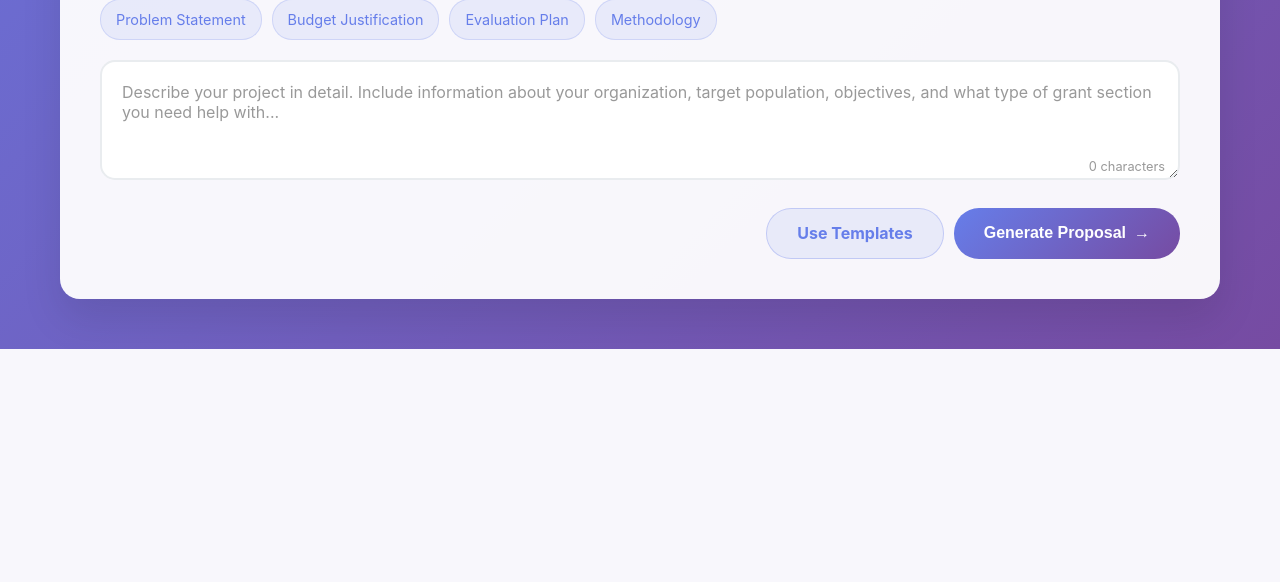
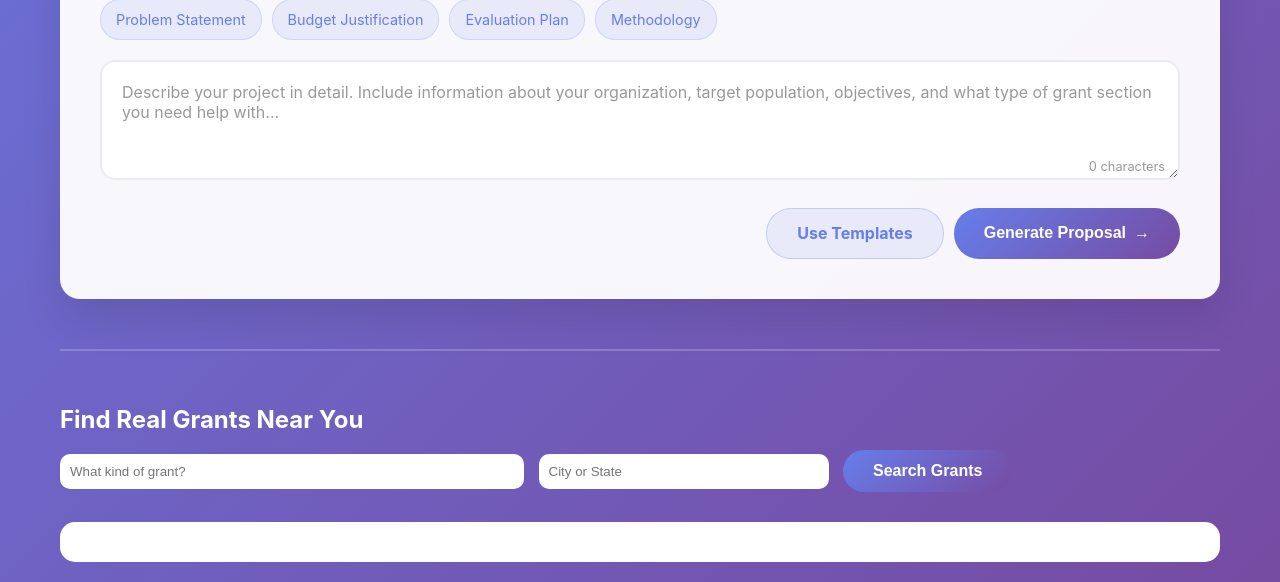
Before and after one commit to voycebutler18/GrantGenius-, a Flask app: page / in a window 1280 px wide. Shown: the part 934-1516 px from the top of the page. Before the commit the page ends 1283 px from the top, so only its background shows below. Run offline with Flask 3, Linux system fonts and the light colour scheme.

Commit message:
Update index.html

```diff
--- a/templates/index.html
+++ b/templates/index.html
@@ -478,6 +478,15 @@
                 <p>Generating your grant proposal content...</p>
             </div>
         </div>
+
+        <hr style="margin: 50px 0; border: 1px solid rgba(255,255,255,0.2);">
+        <h2 style="color: white; margin-bottom: 10px;">Find Real Grants Near You</h2>
+        <form id="liveSearchForm" style="margin-bottom: 30px;">
+            <input type="text" id="liveQuery" placeholder="What kind of grant?" required style="padding: 10px; width: 40%; border-radius: 10px; border: none; margin-right: 10px;">
+            <input type="text" id="liveLocation" placeholder="City or State" style="padding: 10px; width: 25%; border-radius: 10px; border: none; margin-right: 10px;">
+            <button type="submit" class="btn btn-primary">Search Grants</button>
+        </form>
+        <div id="liveResults" style="background: white; border-radius: 15px; padding: 20px;"></div>
     </div>
 
     <script>
@@ -539,6 +548,31 @@
             }
         });
 
+        document.getElementById('liveSearchForm').addEventListener('submit', async function(e) {
+            e.preventDefault();
+            const query = document.getElementById('liveQuery').value;
+            const location = document.getElementById('liveLocation').value;
+            const resultsDiv = document.getElementById('liveResults');
+
+            resultsDiv.innerHTML = `<p style="color:#666">Searching...</p>`;
+            try {
+                const res = await fetch(`/search?query=${encodeURIComponent(query)}&location=${encodeURIComponent(location)}`);
+                const data = await res.json();
+                if (!data.items) {
+                    resultsDiv.innerHTML = "<p>No results found.</p>";
+                    return;
+                }
+                resultsDiv.innerHTML = data.items.map(item => `
+                    <div style="margin-bottom: 20px;">
+                        <h3><a href="${item.link}" target="_blank" style="color:#667eea;">${item.title}</a></h3>
+                        <p style="color:#333;">${item.snippet}</p>
+                    </div>
+                `).join('');
+            } catch (error) {
+                resultsDiv.innerHTML = "<p style='color:red;'>Error fetching results. Try again.</p>";
+            }
+        });
+
         // Initialize character count
         updateCharCount();
     </script>
```
